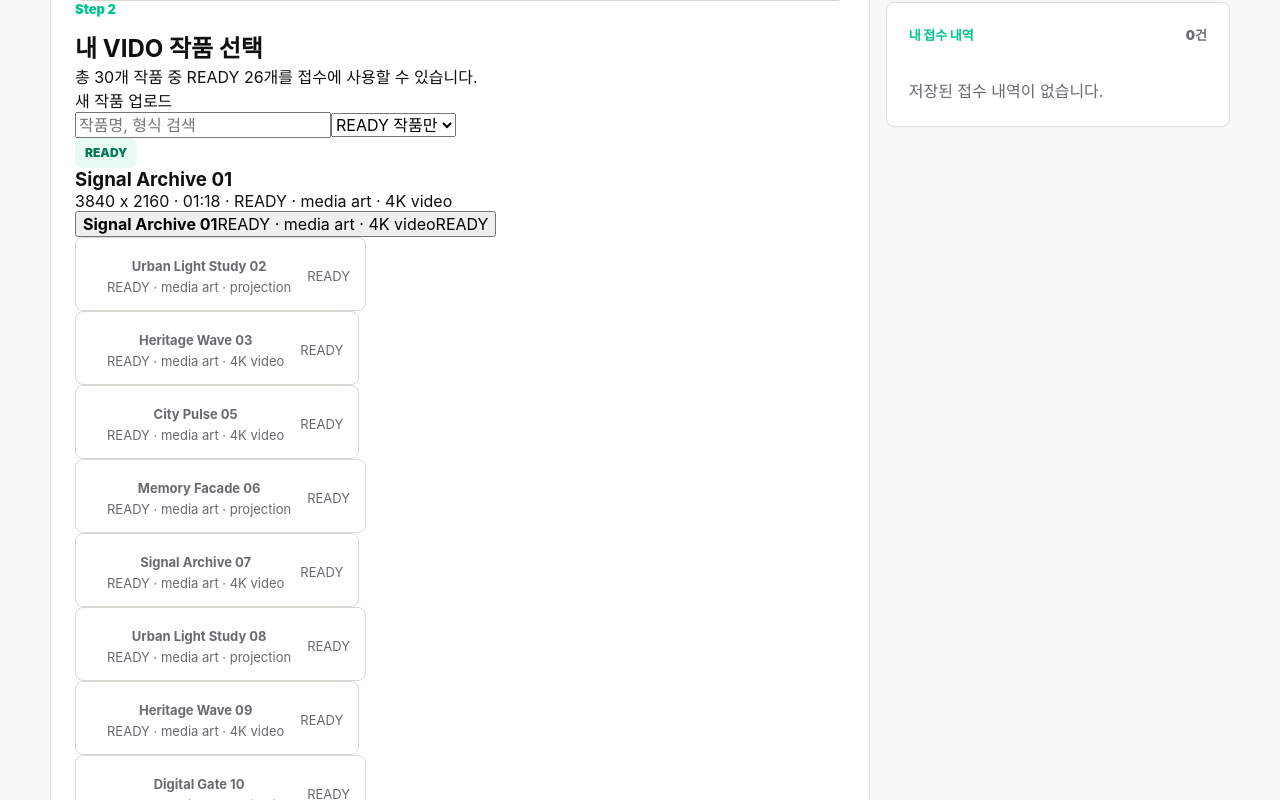
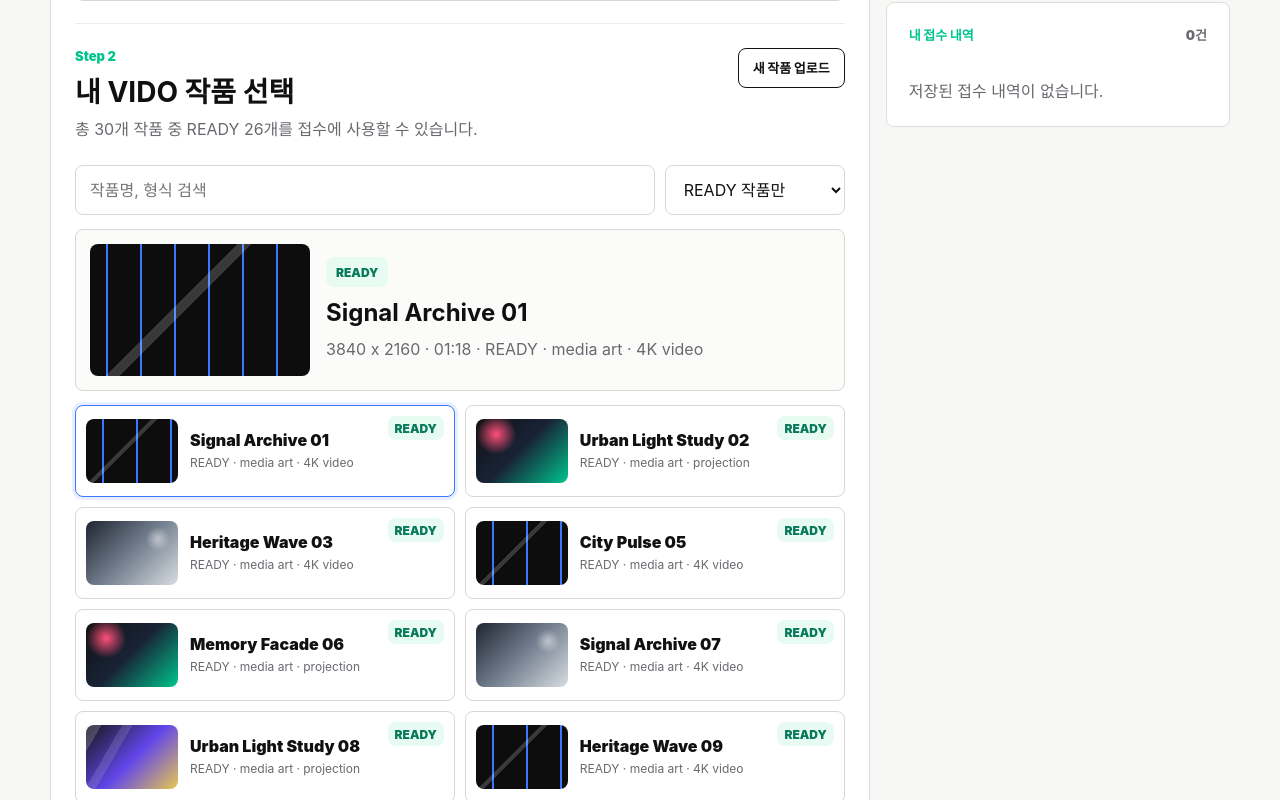
Before and after one commit to heyjoon/VIDO-Homepage-Renewal, a Next.js app: page /awards/apply in a window 1280 px wide. Shown: the part 660-1460 px from the top of the page. Built offline with nearby package versions, Linux system fonts and the light colour scheme.

Commit message:
Improve artwork picker for many uploaded works

```diff
--- a/app/awards/apply/AwardsApply.module.css
+++ b/app/awards/apply/AwardsApply.module.css
@@ -44,7 +44,6 @@
 }
 
 .formPanel,
-.sidePanel,
 .receiptBox,
 .historyBox {
   border: 1px solid #ddddda;
@@ -57,10 +56,10 @@
 }
 
 .sidePanel {
+  position: sticky;
+  top: 86px;
   display: grid;
   gap: 16px;
-  border: 0;
-  background: transparent;
 }
 
 .receiptBox,
@@ -69,7 +68,8 @@
 }
 
 .panelHead,
-.historyHead {
+.historyHead,
+.pickerHead {
   display: flex;
   align-items: start;
   justify-content: space-between;
@@ -78,14 +78,23 @@
 }
 
 .panelHead h2,
-.receiptBox h2 {
+.receiptBox h2,
+.pickerHead h2 {
   margin: 0;
   font-size: 28px;
   line-height: 1.2;
 }
 
+.pickerHead p:not(.eyebrow) {
+  margin-top: 8px;
+  color: #686a6f;
+  line-height: 1.6;
+}
+
 .openBadge,
-.closedBadge {
+.closedBadge,
+.readyDot,
+.processingDot {
   display: inline-flex;
   min-height: 30px;
   align-items: center;
@@ -95,12 +104,14 @@
   font-weight: 950;
 }
 
-.openBadge {
+.openBadge,
+.readyDot {
   background: #e7fbf3;
   color: #087a59;
 }
 
-.closedBadge {
+.closedBadge,
+.processingDot {
   background: #eeeeea;
   color: #5f6064;
 }
@@ -120,7 +131,9 @@
 
 .field input,
 .field select,
-.field textarea {
+.field textarea,
+.pickerTools input,
+.pickerTools select {
   width: 100%;
   border: 1px solid #d8d8d3;
   border-radius: 8px;
@@ -132,12 +145,13 @@
 
 .field input:focus,
 .field select:focus,
-.field textarea:focus {
+.field textarea:focus,
+.pickerTools input:focus,
+.pickerTools select:focus {
   border-color: #3978ff;
   box-shadow: 0 0 0 3px rgba(57, 120, 255, .12);
 }
 
-.methodGrid,
 .twoCol {
   display: grid;
   grid-template-columns: repeat(2, 1fr);
@@ -145,68 +159,169 @@
   margin-top: 16px;
 }
 
-.methodButton,
-.methodActive {
-  min-height: 86px;
+.artworkPicker {
+  margin-top: 22px;
+  border-top: 1px solid #ecece8;
+  padding-top: 24px;
+}
+
+.uploadLink {
+  display: inline-flex;
+  min-height: 40px;
+  align-items: center;
+  justify-content: center;
+  border: 1px solid #111;
+  border-radius: 8px;
+  padding: 0 14px;
+  color: #111;
+  font-size: 13px;
+  font-weight: 950;
+  white-space: nowrap;
+}
+
+.pickerTools {
+  display: grid;
+  grid-template-columns: minmax(0, 1fr) 180px;
+  gap: 10px;
+  margin-bottom: 14px;
+}
+
+.selectedPreview {
+  display: grid;
+  grid-template-columns: 220px minmax(0, 1fr);
+  gap: 16px;
+  align-items: center;
+  border: 1px solid #d8d8d3;
+  border-radius: 8px;
+  background: #fbfbfa;
+  padding: 14px;
+  margin-bottom: 14px;
+}
+
+.selectedPreview h3 {
+  margin: 12px 0 8px;
+  font-size: 24px;
+  line-height: 1.2;
+}
+
+.selectedPreview p {
+  margin: 0;
+  color: #686a6f;
+  line-height: 1.65;
+}
+
+.previewImage,
+.artworkThumb {
+  display: block;
+  overflow: hidden;
+  border-radius: 8px;
+  background: #111;
+}
+
+.previewImage {
+  min-height: 132px;
+}
+
+.artworkThumb {
+  width: 92px;
+  min-width: 92px;
+  height: 64px;
+}
+
+.toneA {
+  background:
+    linear-gradient(135deg, transparent 0 42%, rgba(255,255,255,.18) 42% 46%, transparent 46%),
+    repeating-linear-gradient(90deg, #0d0d0e 0 16px, #3978ff 16px 18px, #0d0d0e 18px 34px),
+    #111;
+}
+
+.toneB {
+  background:
+    radial-gradient(circle at 22% 24%, #ff4f7b, transparent 23%),
+    linear-gradient(135deg, #111, #182336 48%, #00c58e);
+}
+
+.toneC {
+  background:
+    radial-gradient(circle at 78% 28%, rgba(255,255,255,.48), transparent 14%),
+    linear-gradient(135deg, #1f2430, #737f8f 50%, #d8dde1);
+}
+
+.toneD {
+  background:
+    linear-gradient(120deg, rgba(255,255,255,.18) 0 12%, transparent 12% 28%, rgba(255,255,255,.12) 28% 36%, transparent 36%),
+    linear-gradient(135deg, #161616, #6246ea 52%, #e7c84e);
+}
+
+.artworkGrid {
+  display: grid;
+  grid-template-columns: repeat(2, minmax(0, 1fr));
+  gap: 10px;
+}
+
+.artworkCard,
+.artworkCardActive {
+  display: flex;
+  align-items: center;
+  gap: 12px;
+  min-height: 92px;
   border: 1px solid #d8d8d3;
   border-radius: 8px;
   background: #fff;
   color: #111;
-  padding: 15px;
+  padding: 10px;
   text-align: left;
   cursor: pointer;
 }
 
-.methodActive {
-  border-color: #111;
-  background: #111;
-  color: #fff;
+.artworkCardActive {
+  border-color: #3978ff;
+  box-shadow: 0 0 0 3px rgba(57, 120, 255, .12);
 }
 
-.methodButton strong,
-.methodButton span,
-.methodActive strong,
-.methodActive span {
+.artworkMeta {
+  display: block;
+  min-width: 0;
+  flex: 1;
+}
+
+.artworkMeta strong,
+.artworkMeta span {
   display: block;
 }
 
-.methodButton span,
-.methodActive span {
-  margin-top: 6px;
-  color: #686a6f;
-  font-size: 13px;
+.artworkMeta strong {
+  overflow: hidden;
+  color: #111;
+  font-weight: 950;
+  text-overflow: ellipsis;
+  white-space: nowrap;
 }
 
-.methodActive span {
-  color: rgba(255, 255, 255, .68);
+.artworkMeta span {
+  margin-top: 5px;
+  color: #686a6f;
+  font-size: 12px;
+  line-height: 1.4;
 }
 
-.artworkList {
-  display: grid;
-  gap: 10px;
-  margin-top: 16px;
+.readyDot,
+.processingDot {
+  align-self: start;
+  min-height: 24px;
+  padding: 0 7px;
 }
 
-.artworkCard {
-  display: flex;
-  align-items: center;
-  justify-content: space-between;
-  gap: 16px;
+.moreButton {
+  width: 100%;
+  min-height: 46px;
+  margin-top: 12px;
   border: 1px solid #d8d8d3;
   border-radius: 8px;
   background: #fff;
-  padding: 15px;
-}
-
-.artworkCard strong,
-.artworkCard span {
-  display: block;
-}
-
-.artworkCard span {
-  margin-top: 5px;
-  color: #686a6f;
-  font-size: 13px;
+  color: #111;
+  font-weight: 950;
+  cursor: pointer;
 }
 
 .checkRow {
@@ -319,16 +434,29 @@
   }
 
   .layout,
-  .methodGrid,
-  .twoCol {
+  .twoCol,
+  .pickerHead,
+  .pickerTools,
+  .selectedPreview,
+  .artworkGrid {
     display: block;
   }
 
-  .sidePanel,
-  .methodButton + .methodButton,
-  .methodActive + .methodButton,
-  .methodButton + .methodActive,
-  .twoCol .field + .field {
+  .sidePanel {
+    position: static;
     margin-top: 16px;
   }
+
+  .uploadLink,
+  .twoCol .field + .field,
+  .pickerTools select,
+  .artworkCard + .artworkCard,
+  .artworkCardActive + .artworkCard,
+  .artworkCard + .artworkCardActive {
+    margin-top: 12px;
+  }
+
+  .previewImage {
+    margin-bottom: 14px;
+  }
 }
```
